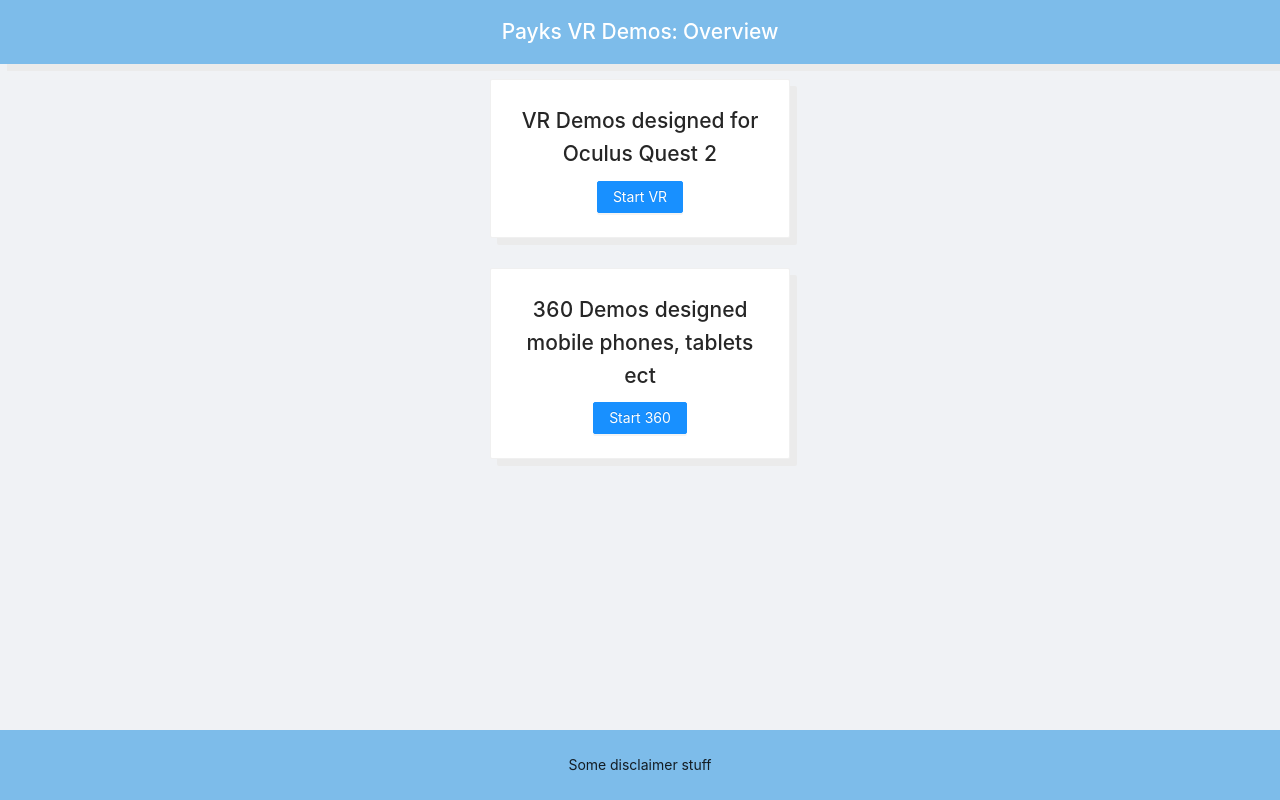
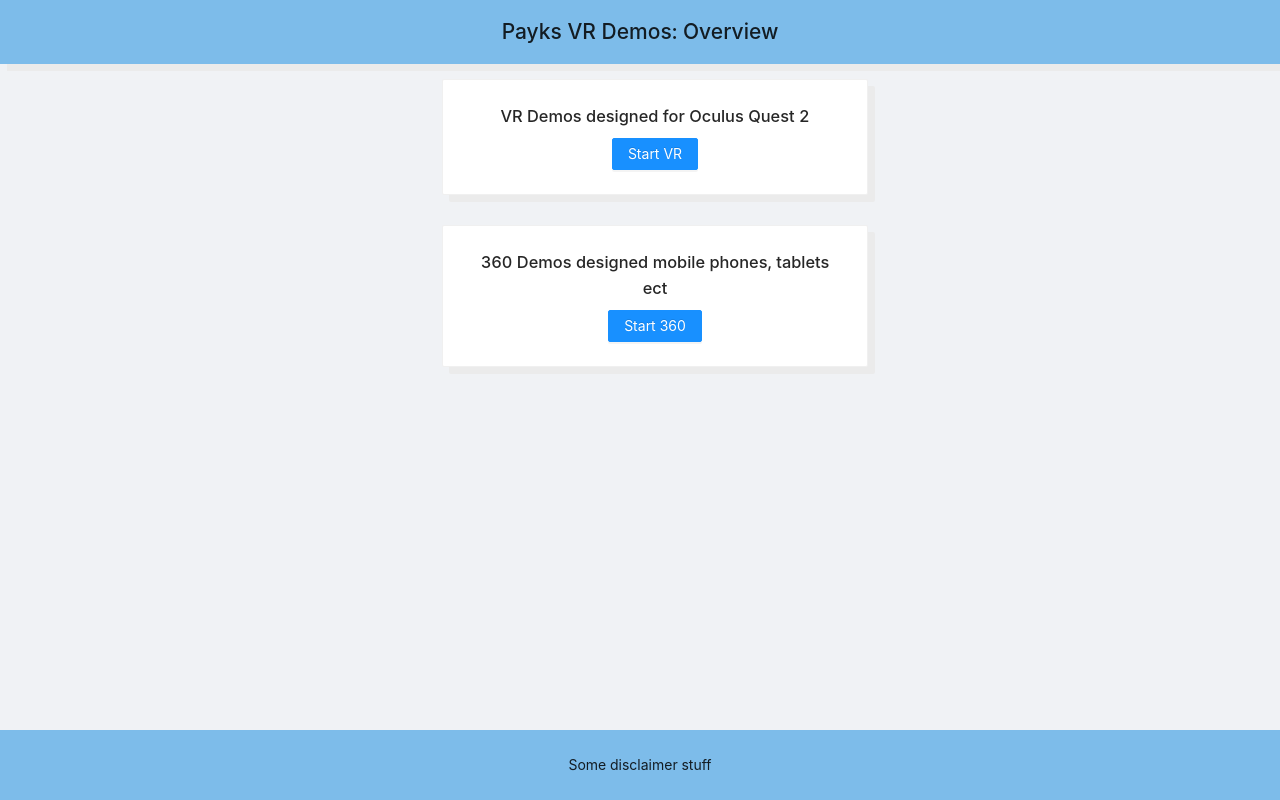
Before and after one commit to PaykVR/first-steps, a React app: page / in a window 1280 px wide. Built offline with nearby package versions, Linux system fonts and the light colour scheme.

Commit message:
switched to styled-components

```diff
--- a/package.json
+++ b/package.json
@@ -60,6 +60,7 @@
     "sass-loader": "^10.0.5",
     "semver": "7.3.2",
     "style-loader": "1.3.0",
+    "styled-components": "^5.2.1",
     "terser-webpack-plugin": "4.2.3",
     "ts-pnp": "1.2.0",
     "typescript": "^4.2.3",
@@ -95,5 +96,8 @@
     "presets": [
       "react-app"
     ]
+  },
+  "devDependencies": {
+    "@types/styled-components": "^5.1.8"
   }
 }
--- a/src/App/App.css
+++ /dev/null
@@ -1,27 +0,0 @@
-.App {
-    height: 100%;
-    display: block;
-}
-
-.ant-layout {
-    height: 100%;
-    text-align: center;
-}
-
-.ant-layout-header {
-    background: #7dbcea;
-}
-
-.ant-layout-footer {
-    background: #7dbcea;
-}
-
-.ant-layout-header h1 {
-    color: #fff;
-}
-
-.ant-layout-content {
-    flex: 1;
-    overflow-x: hidden;
-    overflow-y: auto;
-}
--- a/src/App/App.tsx
+++ b/src/App/App.tsx
@@ -1,15 +1,50 @@
 import React from 'react';
-import './App.css';
 
-import { Layout, Button, Card, Row, Col } from 'antd';
+import styled from 'styled-components';
+import { Layout as pLayout, Button, Card as pCard, Row, Col } from 'antd';
 
-const { Header, Footer, Content } = Layout;
+const pHeader = pLayout.Header;
+const pFooter = pLayout.Footer;
+const pContent = pLayout.Content;
+
+const AppContainer = styled.div`
+  height: 100%;
+  display: block;
+  text-align: center;
+`;
+
+const Header = styled(pHeader)`
+  background: #7dbcea;
+  box-shadow: 7px 7px 0px 0px #EBEBEB;
+`;
+
+const Layout = styled(pLayout)`
+  height: 100%;
+`;
+
+const Footer = styled(pFooter)`
+  background: #7dbcea;
+`;
+
+const Content = styled(pContent)`
+  flex: 1;
+  overflow-x: hidden;
+  overflow-y: auto;
+`;
+
+const Card = styled(pCard)`
+  display: inline-block;
+  width: 100%;
+  max-width: 300;
+  margin: 15px;
+  box-shadow: 7px 7px 0px 0px #EBEBEB;
+`;
 
 function App() {
   return (
-    <div className="App">
+    <AppContainer>
       <Layout>
-        <Header style={{ boxShadow: '7px 7px 0px 0px #EBEBEB' }}>
+        <Header>
           <h1>
             Payks VR Demos: Overview
           </h1>
@@ -19,18 +54,18 @@
           <Row>
             <Col span={8}></Col>
             <Col span={8}>
-              <Card style={{ display: 'inline-block', width: '100%', maxWidth: 300, margin:'15px', boxShadow: '7px 7px 0px 0px #EBEBEB' }}>
-                <h1>
+              <Card>
+                <h3>
                   VR Demos designed for Oculus Quest 2
-                </h1>
+                </h3>
 
                 <Button type="primary">Start VR</Button>
               </Card>
 
-              <Card style={{ display: 'inline-block', width: '100%', maxWidth: 300, margin:'15px', boxShadow: '7px 7px 0px 0px #EBEBEB' }}>
-                <h1>
+              <Card>
+                <h3>
                   360 Demos designed mobile phones, tablets ect
-                </h1>
+                </h3>
 
                 <Button type="primary">Start 360</Button>
               </Card>
@@ -43,7 +78,7 @@
           Some disclaimer stuff
         </Footer>
       </Layout>
-    </div>
+    </AppContainer>
   );
 }
 
```
